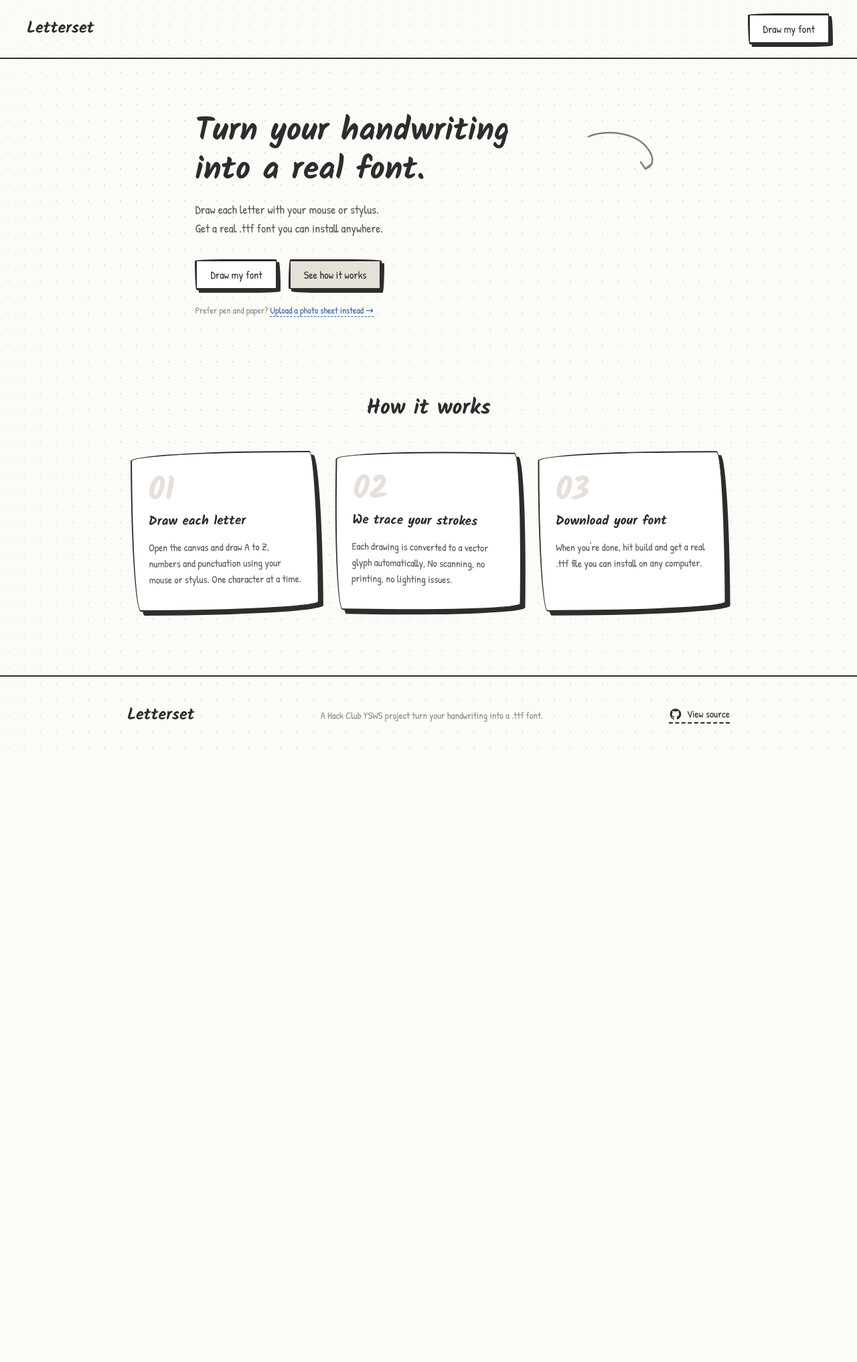
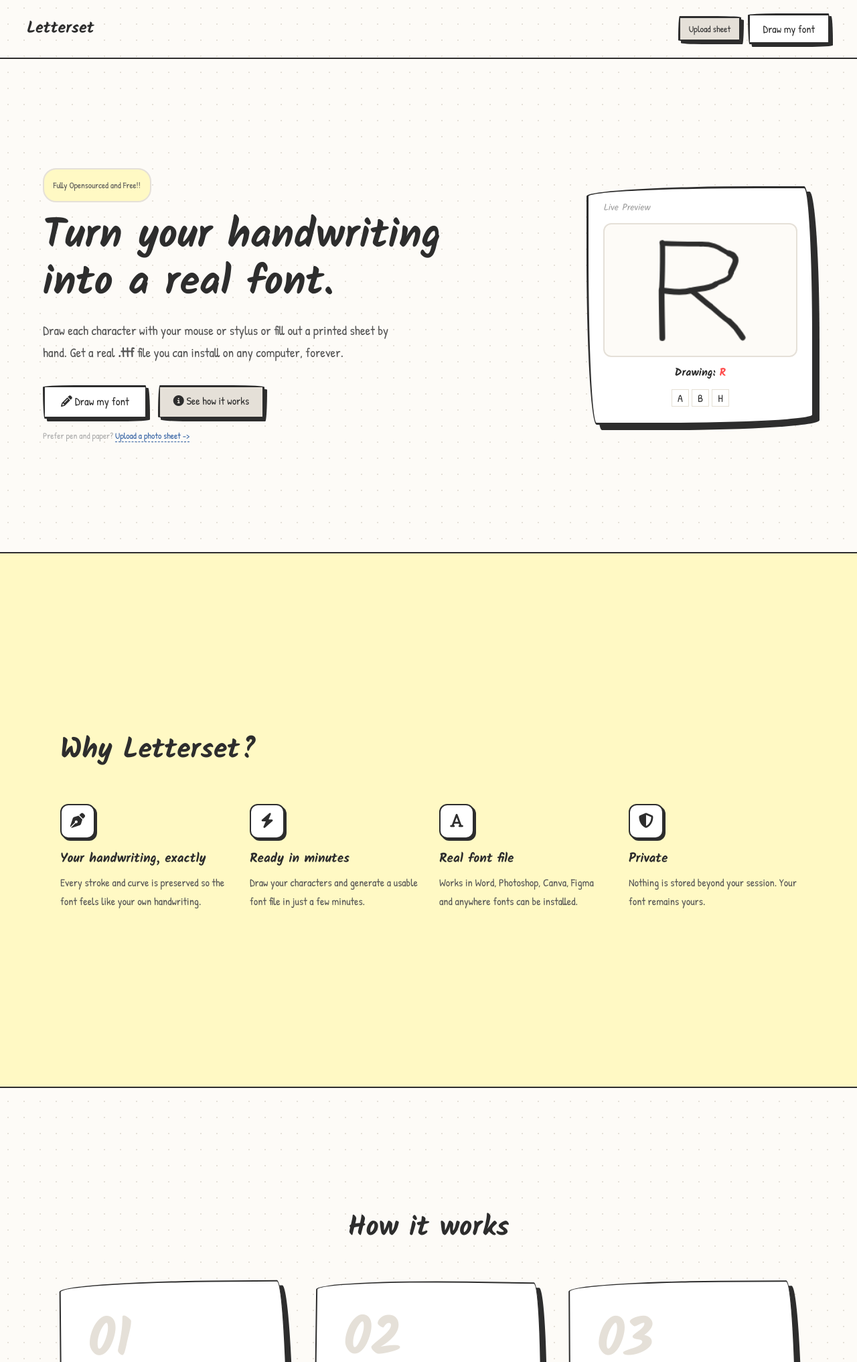
Before and after one commit to Rexaintreal/letterset, a Flask app: page / in a window 1280 px wide. Shown: the top 2033 px of the page at 67% size. Before the commit the page ends 1117 px from the top, so only its background shows below. Run offline with Flask 3, Linux system fonts and the light colour scheme; some libraries are stand-ins or nearby versions.

Commit message:
Refined Index Page with live preview more sections and icons

```diff
--- a/static/css/styles.css
+++ b/static/css/styles.css
@@ -59,16 +59,17 @@ body {
 .hero-title {
     font-family: 'Kalam', cursive;
     font-weight: 700;
-    font-size: 3rem;
-    line-height: 1.2;
-    margin-bottom: 1rem;
+    font-size: 3.8rem;
+    line-height: 1.15;
+    margin-bottom: 1.25rem;
 }
 
 .hero-sub {
-    font-size: 1.1rem;
+    font-size: 1.2rem;
     color: #555;
     margin-bottom: 2rem;
-    line-height: 1.6;
+    line-height: 1.7;
+    max-width: 520px;
 }
 
 .hero-buttons {
@@ -104,65 +105,87 @@ body {
 }
 
 .how-section {
-    padding: 4rem 2.5rem;
-    max-width: 1000px;
+    padding: 6rem 4rem;
+    max-width: 100%;
     margin: 0 auto;
+    min-height: 100vh;
+    display: flex;
+    flex-direction: column;
+    justify-content: center;
 }
 
 .how-title {
     font-family: 'Kalam', cursive;
     font-weight: 700;
-    font-size: 2rem;
-    margin-bottom: 2.5rem;
+    font-size: 2.6rem;
+    margin-bottom: 3rem;
     text-align: center;
 }
 
 .how-cards {
     display: flex;
-    gap: 1.5rem;
+    gap: 2.5rem;
     flex-wrap: wrap;
     justify-content: center;
+    max-width: 1200px;
+    margin: 0 auto;
 }
 
 .step-card {
     background: white;
     border: 2px solid #2d2d2d;
     border-radius: 225px 15px 255px 15px / 15px 255px 15px 225px;
-    box-shadow: 6px 6px 0px 0px #2d2d2d;
-    padding: 2rem 1.5rem;
-    width: 280px;
+    box-shadow: 8px 8px 0px 0px #2d2d2d;
+    padding: 3rem 2.5rem;
+    width: 340px;
     position: relative;
     transform: rotate(-0.5deg);
+    transition: transform 0.2s ease, box-shadow 0.2s ease;
+}
+
+.step-card:hover {
+    transform: rotate(-0.5deg) translateY(-4px);
+    box-shadow: 12px 12px 0px 0px #2d2d2d;
 }
 
 .step-card:nth-child(2) {
     transform: rotate(0.8deg);
 }
 
+.step-card:nth-child(2):hover {
+    transform: rotate(0.8deg) translateY(-4px);
+    box-shadow: 12px 12px 0px 0px #2d2d2d;
+}
+
 .step-card:nth-child(3) {
     transform: rotate(-0.3deg);
 }
 
+.step-card:nth-child(3):hover {
+    transform: rotate(-0.3deg) translateY(-4px);
+    box-shadow: 12px 12px 0px 0px #2d2d2d;
+}
+
 .step-num {
     font-family: 'Kalam', cursive;
-    font-size: 3rem;
+    font-size: 5rem;
     font-weight: 700;
     color: #e5e0d8;
     line-height: 1;
     display: block;
-    margin-bottom: 0.5rem;
+    margin-bottom: 0.75rem;
 }
 
 .step-heading {
     font-family: 'Kalam', cursive;
     font-weight: 700;
-    font-size: 1.2rem;
-    margin-bottom: 0.75rem;
+    font-size: 1.6rem;
+    margin-bottom: 1rem;
 }
 
 .step-body {
-    font-size: 0.95rem;
-    line-height: 1.6;
+    font-size: 1.05rem;
+    line-height: 1.75;
     color: #555;
 }
 
@@ -179,7 +202,7 @@ body {
     gap: 2rem;
     flex-wrap: wrap;
     justify-content: center;
-    max-width: 900;
+    max-width: 900px;
     margin: 0 auto;
 }
 
@@ -578,7 +601,7 @@ body {
     transition: border 0.1s;
 }
 
-.test-color.active {
+.tool-color.active {
     border-color: #2d2d2d;
     box-shadow: 0 0 0 2px #2d2d2d44;
 }
@@ -591,7 +614,7 @@ body {
     background: #fff9c4;
     border: 2px solid #2d2d2d;
     border-radius: 12px;
-    max-width: 400;
+    max-width: 400px;
     min-height: 48px;
     flex-wrap: wrap;
 }
@@ -618,7 +641,7 @@ body {
 }
 
 .glyph-section-title {
-    font-family: 'Kalem' cursive;
+    font-family: 'Kalam' cursive;
     font-size: 1.5rem;
     font-weight: 700;
     margin-bottom: 0.4rem;
@@ -872,3 +895,283 @@ body {
     font-family: 'Kalam', cursive;
     font-size: 1rem;
 }
+
+.container-900 {
+    max-width: 1100px;
+    margin: 0 auto;
+    width: 100%;
+}
+
+.section-left {
+    text-align: left;
+}
+
+.feature-icon i {
+    font-size: 1.4rem;
+}
+
+.way-badge {
+    display: inline-flex;
+    align-items: center;
+    gap: 0.45rem;
+}
+
+.hero-demo {
+    position: relative;
+    flex-shrink: 0;
+}
+
+.demo-card {
+    background: #fff;
+    border: 3px solid #2d2d2d;
+    border-radius: 255px 15px 225px 15px / 15px 225px 15px 255px;
+    box-shadow: 8px 8px 0 #2d2d2d;
+    padding: 1.25rem 1.4rem;
+    width: min(340px, 88vw);
+    display: flex;
+    flex-direction: column;
+    gap: 0.75rem;
+    align-items: center;
+}
+
+.demo-label {
+    font-family: 'Kalam', cursive;
+    font-size: 0.85rem;
+    color: #999;
+    align-self: flex-start;
+}
+
+.demo-canvas-wrap {
+    width: 100%;
+    aspect-ratio: unset;
+    height: 200px;
+    background: #fdfbf7;
+    border: 2px solid #e5e0d8;
+    border-radius: 12px;
+    overflow: hidden;
+}
+
+#demoCanvas {
+    width: 100%;
+    height: 100%;
+    display: block;
+}
+
+.demo-char-label {
+    font-family: 'Kalam', cursive;
+    font-weight: 700;
+}
+
+.demo-char-label span {
+    color: #ff4d4d;
+}
+
+.demo-strip {
+    display: flex;
+    gap: 4px;
+    flex-wrap: wrap;
+    justify-content: center;
+    min-height: 30px;
+}
+
+.demo-strip-char {
+    width: 26px;
+    height: 26px;
+    border: 1px solid #e5e0d5;
+    border-color: 4px;
+    display: flex;
+    align-items: center;
+    justify-content: center;
+    opacity: 0;
+    transform: scale(.6);
+    transition: all .3s ease;
+}
+
+.demo-strip-char.visible {
+    opacity: 1;
+    transform: scale(1);
+}
+
+.hero {
+    padding: 0 4rem;
+    min-height: calc(100vh - 64px);
+    display: flex;
+    align-items: center;
+    width: 100%;
+    box-sizing: border-box;
+}
+
+.hero-inner {
+    max-width: 1200px;
+    margin: 0 auto;
+    display: flex;
+    align-items: center;
+    justify-content: space-between;
+    gap: 4rem;
+    width: 100%;
+}
+
+.hero-text {
+    flex: 1;
+    min-width: 0;
+}
+
+.features-section {
+    padding: 6rem 4rem;
+    background: #fff9c4;
+    border-top: 2px solid #2d2d2d;
+    border-bottom: 2px solid #2d2d2d;
+    width: 100%;
+    box-sizing: border-box;
+    min-height: 100vh;
+    display: flex;
+    align-items: center;
+}
+
+.features-grid {
+    display: grid;
+    grid-template-columns: repeat(auto-fit, minmax(180px, 1fr));
+    gap: 2rem;
+    margin-top: 2rem;
+}
+
+.feature-item {
+    display: flex;
+    flex-direction: column;
+    gap: 0.5rem;
+}
+
+.feature-icon {
+    width: 52px;
+    height: 52px;
+    background: white;
+    border: 2px solid #2d2d2d;
+    border-radius: 12px;
+    display: flex;
+    align-items: center;
+    justify-content: center;
+    box-shadow: 3px 3px 0 #2d2d2d;
+    margin-bottom: 0.5rem;
+}
+
+.feature-title {
+    font-family: 'Kalam', cursive;
+    font-weight: 700;
+    font-size: 1.2rem;
+}
+
+.feature-body {
+    font-size: 1rem;
+    color: #555;
+    line-height: 1.7;
+}
+
+.ways-section {
+    padding: 6rem 4rem;
+    max-width: 100%;
+    margin: 0;
+    min-height: 100vh;
+    display: flex;
+    flex-direction: column;
+    justify-content: center;
+    background: #fff9c4;
+    border-top: 2px solid #2d2d2d;
+    border-bottom: 2px solid #2d2d2d;
+    box-sizing: border-box;
+    width: 100%;
+}
+
+.ways-cards {
+    display: flex;
+    gap: 2.5rem;
+    flex-wrap: wrap;
+    margin-top: 2rem;
+    max-width: 1100px;
+    margin-left: auto;
+    margin-right: auto;
+}
+
+.way-card {
+    flex: 1;
+    min-width: 300px;
+    background: white;
+    border: 2px solid #2d2d2d;
+    border-radius: 225px 15px 255px 15px / 15px 255px 15px 225px;
+    box-shadow: 6px 6px 0 #2d2d2d;
+    padding: 3rem 2.5rem;
+    display: flex;
+    flex-direction: column;
+    gap: 1rem;
+}
+
+.way-title {
+    font-family: 'Kalam', cursive;
+    font-weight: 700;
+    font-size: 1.6rem;
+}
+
+.way-body {
+    font-size: 1rem;
+    color: #555;
+    line-height: 1.7;
+    flex: 1;
+}
+
+.way-badge {
+    display: inline-flex;
+    align-items: center;
+    gap: 0.45rem;
+    font-size: 0.8rem;
+    padding: 0.25rem 0.75rem;
+    border-radius: 20px;
+    padding: 0.25rem 0.75rem;
+    border-radius: 20px;
+    border: 2px solid #e5e0d8;
+    width: fit-content;
+}
+
+.way-badge.digital {
+    background: #e8f0fb;
+    color: #2d5da1;
+    border-color: #2d5da1;
+}
+
+.way-badge.paper {
+    background: #fff9c4;
+    color: #8a7a00;
+    border-color: #e5d800;
+}
+
+@media (max-width: 700px) {
+    .hero {
+        padding: 3rem 1.5rem;
+        min-height: unset;
+    }
+    .hero-title {
+        font-size: 2.4rem;
+    }
+    .hero-inner {
+        flex-direction:
+        column; gap: 2rem;
+    }
+    .hero-demo {
+        width: 100%;
+        display: flex;
+        justify-content: center;
+    }
+    .features-section {
+        padding: 4rem 1.5rem;
+        min-height: unset;
+    }
+    .how-section {
+        padding: 4rem 1.5rem;
+        min-height: unset;
+    }
+    .ways-section {
+        padding: 4rem 1.5rem;
+        min-height: unset;
+    }
+    .features-grid {
+        grid-template-columns: 1fr 1fr;
+    }
+}
--- a/static/js/script.js
+++ b/static/js/script.js
@@ -234,3 +234,131 @@ if (drawCanvas) {
         }
     });
 }
+
+(function () {
+    const canvas = document.getElementById('demoCanvas');
+    if (!canvas) return;
+    const ctx = canvas.getContext('2d');
+    const charLabel = document.getElementById('demoCharLabel');
+    const strip = document.getElementById('demoStrip');
+
+    const W = 240, H = 160;
+    canvas.width = W;
+    canvas.height = H;
+
+    ctx.lineCap = 'round';
+    ctx.lineJoin = 'round';
+    //AI GENERATED :3 IDK THIS STUFF HEH BUT IT LOOKS COOL
+    const letters = [
+        { char: 'A', strokes: [
+            [[0.25,0.82],[0.38,0.55],[0.5,0.15],[0.62,0.55],[0.75,0.82]],
+            [[0.35,0.57],[0.65,0.57]]
+        ]},
+        { char: 'B', strokes: [
+            [[0.3,0.14],[0.3,0.5],[0.3,0.86]],
+            [[0.3,0.14],[0.48,0.15],[0.62,0.2],[0.65,0.32],[0.62,0.44],[0.48,0.5],[0.3,0.5]],
+            [[0.3,0.5],[0.5,0.51],[0.65,0.58],[0.68,0.7],[0.64,0.8],[0.5,0.86],[0.3,0.86]]
+        ]},
+        { char: 'H', strokes: [
+            [[0.27,0.14],[0.27,0.5],[0.27,0.86]],
+            [[0.73,0.14],[0.73,0.5],[0.73,0.86]],
+            [[0.27,0.5],[0.5,0.5],[0.73,0.5]]
+        ]},
+        { char: 'R', strokes: [
+            [[0.3,0.14],[0.3,0.5],[0.3,0.86]],
+            [[0.3,0.14],[0.5,0.15],[0.65,0.22],[0.66,0.36],[0.58,0.46],[0.45,0.5],[0.3,0.5]],
+            [[0.45,0.5],[0.55,0.62],[0.65,0.74],[0.72,0.86]]
+        ]},
+        { char: 'S', strokes: [
+            [[0.68,0.22],[0.6,0.14],[0.5,0.12],[0.38,0.14],[0.3,0.24],
+             [0.32,0.34],[0.44,0.42],[0.56,0.5],[0.68,0.58],
+             [0.7,0.68],[0.62,0.8],[0.5,0.86],[0.36,0.84],[0.28,0.75]]
+        ]}
+    ];
+
+    let li = 0, si = 0, pi = 0;
+    let prevX = null, prevY = null, prevDX = 0, prevDY = 0;
+    let drawn = [];
+
+    function jitter(val, amt) {
+        return val + (Math.random() - 0.5) * amt;
+    }
+
+    function addToStrip(char) {
+        drawn.push(char);
+        strip.innerHTML = '';
+        drawn.slice(-8).forEach(c => {
+            const el = document.createElement('div');
+            el.className = 'demo-strip-char';
+            el.textContent = c;
+            strip.appendChild(el);
+            requestAnimationFrame(() => el.classList.add('visible'));
+        });
+    }
+
+    function drawSegment(x1, y1, x2, y2, dx, dy) {
+        const cp1x = x1 + dx * 0.45 + jitter(0, 2.5);
+        const cp1y = y1 + dy * 0.45 + jitter(0, 2);
+        const cp2x = x2 - (x2 - x1) * 0.25 + jitter(0, 2.5);
+        const cp2y = y2 - (y2 - y1) * 0.25 + jitter(0, 2);
+
+        ctx.lineWidth = 5.5 + Math.random() * 2;
+        ctx.strokeStyle = '#2d2d2d';
+        ctx.beginPath();
+        ctx.moveTo(x1, y1);
+        ctx.bezierCurveTo(cp1x, cp1y, cp2x, cp2y, x2, y2);
+        ctx.stroke();
+    }
+
+    function drawNextPoint() {
+        const letter = letters[li];
+        const stroke = letter.strokes[si];
+
+        if (pi === 0) {
+            prevX = jitter(stroke[0][0] * W, 1);
+            prevY = jitter(stroke[0][1] * H, 1);
+            prevDX = 0;
+            prevDY = 0;
+            pi++;
+            return setTimeout(drawNextPoint, 22);
+        }
+
+        if (pi < stroke.length) {
+            const wx = jitter(stroke[pi][0] * W, 1.5);
+            const wy = jitter(stroke[pi][1] * H, 1.5);
+            const dx = wx - prevX;
+            const dy = wy - prevY;
+
+            drawSegment(prevX, prevY, wx, wy, prevDX, prevDY);
+
+            prevDX = dx;
+            prevDY = dy;
+            prevX = wx;
+            prevY = wy;
+            pi++;
+
+            return setTimeout(drawNextPoint, 15 + Math.random() * 22);
+        }
+        si++;
+        pi = 0;
+        prevX = null; prevY = null;
+        prevDX = 0; prevDY = 0;
+
+        if (si < letter.strokes.length) {
+            return setTimeout(drawNextPoint, 360);
+        }
+        addToStrip(letter.char);
+        setTimeout(() => {
+            li = (li + 1) % letters.length;
+            si = 0; pi = 0;
+            prevX = null; prevY = null;
+            prevDX = 0; prevDY = 0;
+            ctx.clearRect(0, 0, W, H);
+            charLabel.textContent = letters[li].char;
+            drawNextPoint();
+        }, 850);
+    }
+
+    charLabel.textContent = letters[0].char;
+    setTimeout(drawNextPoint, 400);
+})();
--- a/templates/index.html
+++ b/templates/index.html
@@ -26,30 +26,83 @@
             }
         </script>
         <link rel="stylesheet" href="{{ url_for('static', filename='css/styles.css') }}">
+        <link rel="stylesheet"href="https://cdnjs.cloudflare.com/ajax/libs/font-awesome/6.5.1/css/all.min.css">
         <link href="https://fonts.googleapis.com/css2?family=Kalam:wght@400;700&family=Patrick+Hand&display=swap" rel="stylesheet">
     </head>
     <body>
         <nav class="nav-bar">
             <a href="/" class="nav-logo">Letterset</a>
-            <a href="/upload" class="btn-primary">Draw my font</a>
+            <div style="display: flex; gap: 0.6rem; align-items: center;">
+                <a href="/upload" class="btn-secondary" style="font-size: 0.85rem; padding: 0.35rem 0.8rem;">Upload  sheet</a>
+                <a href="/draw" class="btn-primary">Draw my font</a>
+            </div>
         </nav>
         <section class="hero">
+            <div class="hero-inner">
                 <div class="hero-text">
+                    <div style="display: inline-block; background: #fff9c4; border: 2px solid #e5e0d8; border-radius: 20px; padding: 0.85rem; font-size: 0.8rem; color: #555; margin-bottom: 1rem;">Fully Opensourced and Free!!</div>
                     <h1 class="hero-title">Turn your handwriting<br>into a real font.</h1>
-                <p class="hero-sub">Draw each letter with your mouse or stylus.<br>Get a real .ttf font you can install anywhere.</p>
+                    <p class="hero-sub">Draw each character with your mouse or stylus or fill out a printed sheet by hand. Get a real <strong>.ttf</strong> file you can install on any computer, forever.</p>
                     <div class="hero-buttons">
-                    <a href="/draw" class="btn-primary">Draw my font</a>
-                    <a href="#how" class="btn-secondary">See how it works</a>
-                    <p style="font-size:0.85rem; color:#888; margin-top:0.25rem; width:100%;">
-                        Prefer pen and paper? <a href="/upload" style="color:#2d5da1; border-bottom:1px dashed #2d5da1;">Upload a photo sheet instead →</a>
-                    </p>
+                        <a href="/draw" class="btn-primary" style="font-size:1.05rem;padding:0.6rem 1.5rem;">
+                            <i class="fas fa-pencil-alt"></i>  Draw my font</a>
+                        <a href="#how" class="btn-secondary"><i class="fas fa-circle-info"></i>  See how it works</a>
+                    </div>
+                    <p style="font-size: 0.82rem; color: #aaa; margin-top: 1rem;">Prefer pen and paper? <a href="/upload" style="color: #2d5da1; border-bottom: 1px dashed #2d5da1;">Upload a photo sheet -></a></p>
+                </div>
+                <div class="hero-demo">
+                    <div class="demo-card">
+                        <span class="demo-label">Live Preview</span>
+                        <div class="demo-canvas-wrap">
+                            <canvas id="demoCanvas" width="260" height="260"></canvas>
+                        </div>
+                        <div class="demo-char-label">Drawing: <span id="demoCharLabel">A</span></div>
+                        <div class="demo-strip" id="demoStrip"></div>
                     </div>
                 </div>
-            <div class="hero-arrow">
-                <svg width="120" height="80" viewBox="0 0 120 80" fill="none" xmlns="http://www.w3.org/2000/svg">
-                    <path d="M10 20 C 30 10, 80 10, 100 40 C 110 55, 105 65, 95 68" stroke="#2d2d2d" stroke-width="2.5" stroke-linecap="round" fill="none"/>
-                    <path d="M95 68 L 88 58 M 95 68 L 105 60" stroke="#2d2d2d" stroke-width="2.5" stroke-linecap="round"/>
-                </svg>
+            </div>
+        </section>
+    <section class="features-section">
+        <div class="container-900">
+            <h2 class="how-title section-left">Why Letterset?</h2>
+            <div class="features-grid">
+                <div class="feature-item">
+                    <div class="feature-icon">
+                        <i class="fas fa-pen-nib"></i>
+                    </div>
+                    <div class="feature-title">Your handwriting, exactly</div>
+                    <div class="feature-body">
+                        Every stroke and curve is preserved so the font feels like your own handwriting.
+                    </div>
+                </div>
+                <div class="feature-item">
+                    <div class="feature-icon">
+                        <i class="fas fa-bolt"></i>
+                    </div>
+                    <div class="feature-title">Ready in minutes</div>
+                    <div class="feature-body">
+                        Draw your characters and generate a usable font file in just a few minutes.
+                    </div>
+                </div>
+                <div class="feature-item">
+                    <div class="feature-icon">
+                        <i class="fas fa-font"></i>
+                    </div>
+                    <div class="feature-title">Real font file</div>
+                    <div class="feature-body">
+                        Works in Word, Photoshop, Canva, Figma and anywhere fonts can be installed.
+                    </div>
+                </div>
+                <div class="feature-item">
+                    <div class="feature-icon">
+                        <i class="fas fa-shield-halved"></i>
+                    </div>
+                    <div class="feature-title">Private</div>
+                    <div class="feature-body">
+                        Nothing is stored beyond your session. Your font remains yours.
+                    </div>
+                </div>
+            </div>
         </div>
     </section>
         <section class="how-section" id="how">
@@ -72,52 +125,37 @@
                 </div>
             </div>
         </section>
-        <!-- <section class="tips-section">
-            <h2 class="how-title">Tips for a good photo</h2>
-            <div class="tips-grid">
-                <div class="tip-item">
-                    <svg class="tip-icon" viewBox="0 0 48 48" fill="none" xmlns="http://www.w3.org/2000/svg">
-                        <circle cx="24" cy="24" r="8" stroke="#2d2d2d" stroke-width="2.5" stroke-linecap="round"/>
-                        <line x1="24" y1="4" x2="24" y2="10" stroke="#2d2d2d" stroke-width="2.5" stroke-linecap="round"/>
-                        <line x1="24" y1="38" x2="24" y2="44" stroke="#2d2d2d" stroke-width="2.5" stroke-linecap="round"/>
-                        <line x1="4" y1="24" x2="10" y2="24" stroke="#2d2d2d" stroke-width="2.5" stroke-linecap="round"/>
-                        <line x1="38" y1="24" x2="44" y2="24" stroke="#2d2d2d" stroke-width="2.5" stroke-linecap="round"/>
-                        <line x1="8" y1="8" x2="13" y2="13" stroke="#2d2d2d" stroke-width="2.5" stroke-linecap="round"/>
-                        <line x1="35" y1="35" x2="40" y2="40" stroke="#2d2d2d" stroke-width="2.5" stroke-linecap="round"/>
-                        <line x1="40" y1="8" x2="35" y2="13" stroke="#2d2d2d" stroke-width="2.5" stroke-linecap="round"/>
-                        <line x1="13" y1="35" x2="8" y2="40" stroke="#2d2d2d" stroke-width="2.5" stroke-linecap="round"/>
-                    </svg>
-                    <p><strong>Good Lighting</strong> natural daylight works best. Avoid shadows across the sheet.</p>
+    <section class="ways-section">
+        <h2 class="how-title section-left">Two ways to make your font</h2>
+        <div class="ways-cards">
+            <div class="way-card">
+                <span class="way-badge digital">
+                    <i class="fas fa-tablet-screen-button"></i>
+                    Digital
+                </span>
+                <h3 class="way-title">Draw on screen</h3>
+                <p class="way-body">
+                    Use your mouse, trackpad or stylus directly in the browser.
+                </p>
+                <a href="/draw" class="btn-primary">
+                    Start drawing
+                </a>
             </div>
-                <div class="tip-item">
-                    <svg class="tip-icon" viewBox="0 0 48 48" fill="none" xmlns="http://www.w3.org/2000/svg">
-                        <rect x="10" y="16" width="28" height="20" rx="3" stroke="#2d2d2d" stroke-width="2.5"/>
-                        <rect x="18" y="10" width="10" height="7" rx="2" stroke="#2d2d2d" stroke-width="2.5"/>
-                        <circle cx="24" cy="26" r="5" stroke="#2d2d2d" stroke-width="2.5"/>
-                        <line x1="24" y1="4" x2="24" y2="9" stroke="#2d2d2d" stroke-width="2.5" stroke-linecap="round"/>
-                        <polyline points="20,6 24,10 28,6" stroke="#2d2d2d" stroke-width="2.5" stroke-linecap="round" stroke-linejoin="round" fill="none"/>
-                    </svg>
-                    <p><strong>Shoot straight down</strong> hold the camera directly above the sheet and not at an angle.</p>
-                </div>
-                <div class="tip-item">
-                    <svg class="tip-icon" viewBox="0 0 48 48" fill="none" xmlns="http://www.w3.org/2000/svg">
-                        <path d="M12 36 L30 12 L38 18 L18 40 Z" stroke="#2d2d2d" stroke-width="2.5" stroke-linejoin="round"/>
-                        <path d="M12 36 L8 42 L16 40 Z" stroke="#2d2d2d" stroke-width="2.5" stroke-linejoin="round"/>
-                        <line x1="27" y1="14" x2="35" y2="20" stroke="#2d2d2d" stroke-width="2.5" stroke-linecap="round"/>
-                    </svg>
-                    <p><strong>Dark pen only</strong> ball point or felt tip. Pencil and light ink won't vectorize cleanly.</p>
-                </div>
-                <div class="tip-item">
-                    <svg class="tip-icon" viewBox="0 0 48 48" fill="none" xmlns="http://www.w3.org/2000/svg">
-                        <rect x="10" y="8" width="28" height="34" rx="2" stroke="#2d2d2d" stroke-width="2.5"/>
-                        <line x1="16" y1="18" x2="32" y2="18" stroke="#2d2d2d" stroke-width="2.5" stroke-linecap="round"/>
-                        <line x1="16" y1="24" x2="32" y2="24" stroke="#2d2d2d" stroke-width="2.5" stroke-linecap="round"/>
-                        <line x1="16" y1="30" x2="26" y2="30" stroke="#2d2d2d" stroke-width="2.5" stroke-linecap="round"/>
-                    </svg>
-                    <p><strong>Flat surface</strong> no wrinkles or folds. A crease through a letter box will ruit that glyph.</p>
+            <div class="way-card">
+                <span class="way-badge paper">
+                    <i class="fas fa-file-lines"></i>
+                    Paper
+                </span>
+                <h3 class="way-title">Fill a printed sheet</h3>
+                <p class="way-body">
+                    Download the template, write your characters and upload a photo.
+                </p>
+                <a href="/upload" class="btn-secondary">
+                    Upload sheet
+                </a>
             </div>
         </div>
-        </section> -->
+    </section>
         <footer class="footer">
             <div class="footer-inner">
                 <span class="nav-logo">Letterset</span>
@@ -130,5 +168,6 @@
                 </a>
             </div>
         </footer>
+        <script src="{{ url_for('static', filename='js/script.js') }}"></script>
     </body>
 </html>
```
Also changed, not shown: static/TemplateExample.jpg (added). Lines whose indentation alone changed are shown as unchanged.
